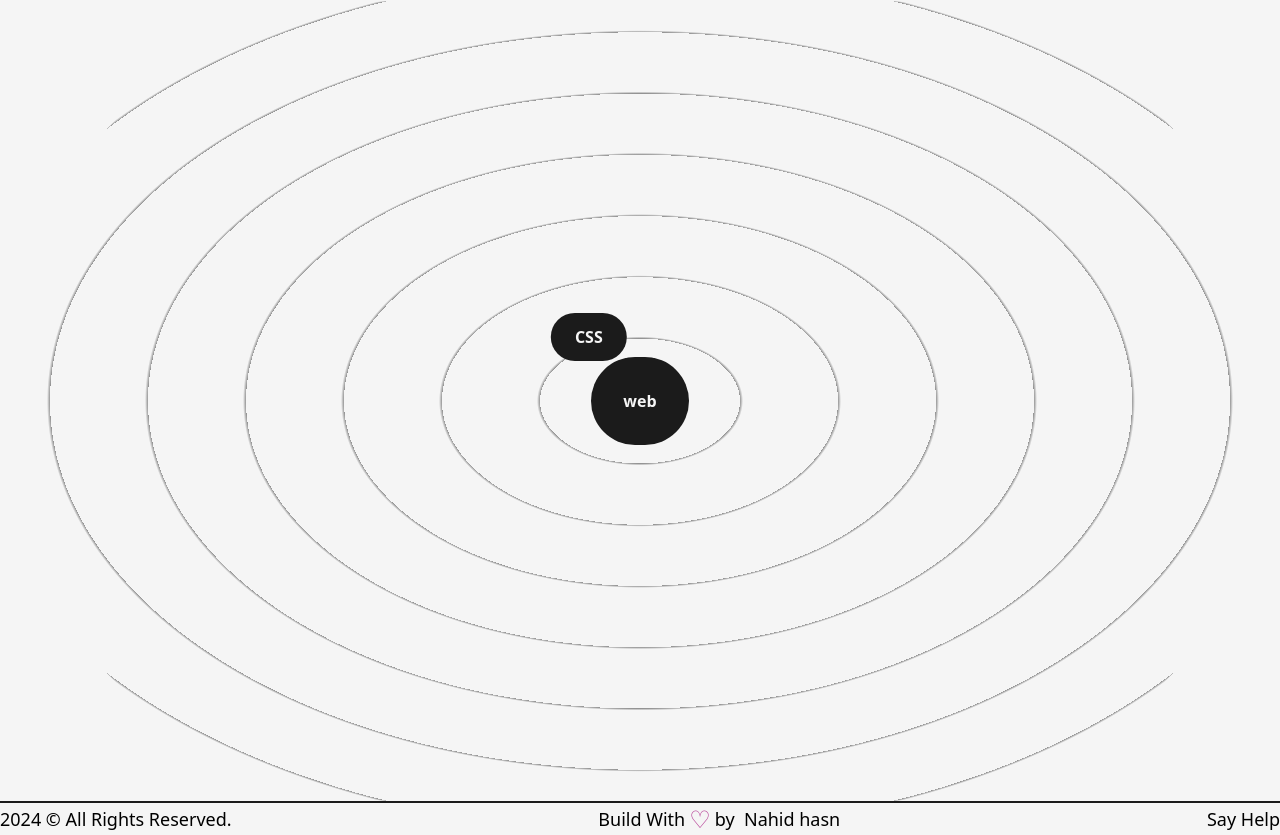
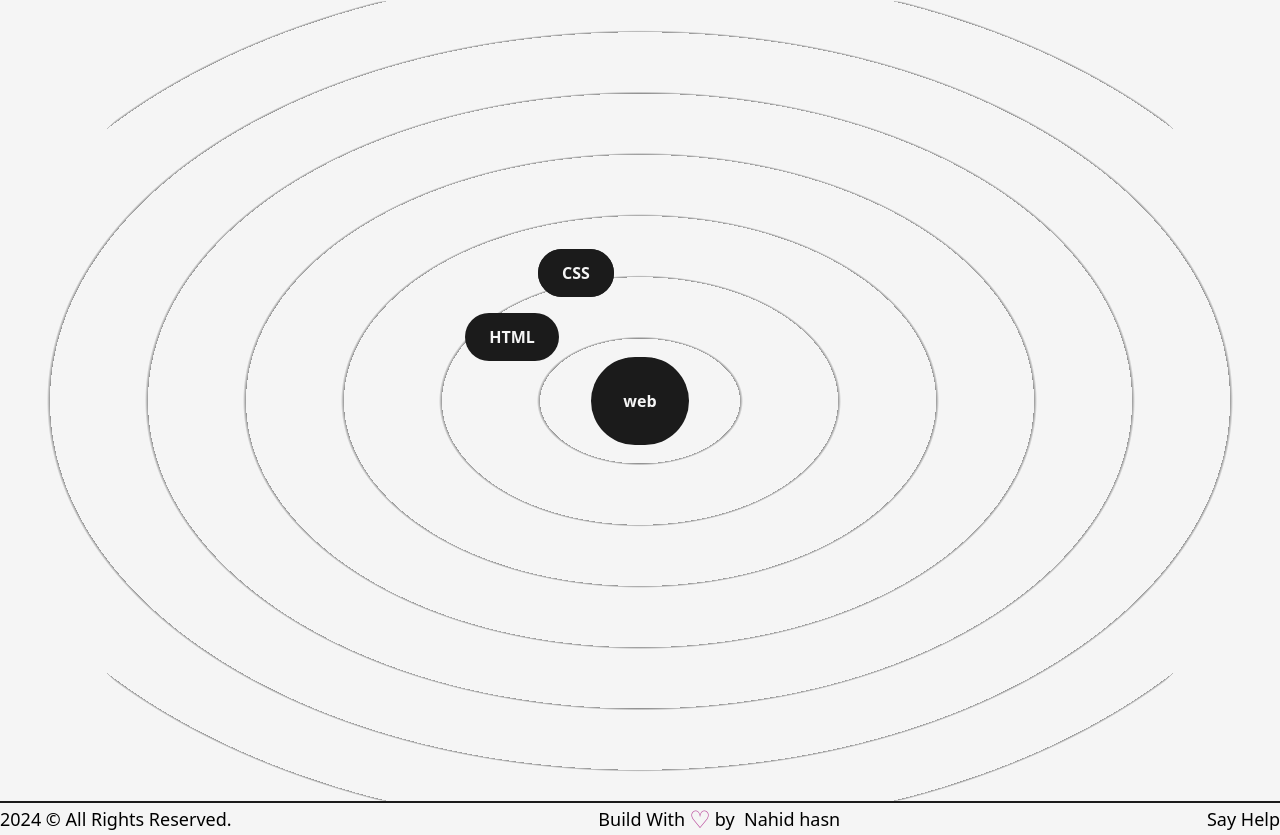
Before and after one commit to nahidulhasan4/My-Profolio, a Next.js app: page /about in a window 1280 px wide. Shown: the part 913-1748 px from the top of the page. Built offline with nearby package versions, Linux system fonts and the light colour scheme.

Commit message:
here gradient html add

```diff
--- a/src/component/Skills.js
+++ b/src/component/Skills.js
@@ -35,7 +35,9 @@ const Skills = () => {
         web
 
       </motion.div>
-      <Skill name="CSS" x="-4vw" y="-5vw" />
+      <Skill name="CSS" x="-5vw" y="-10vw" />
+      <Skill name="HTML" x="-10vw" y="-5vw" />
+      <Skill name="CSS" x="-5vw" y="-10vw" />
     </div>
     </>
   )
```
